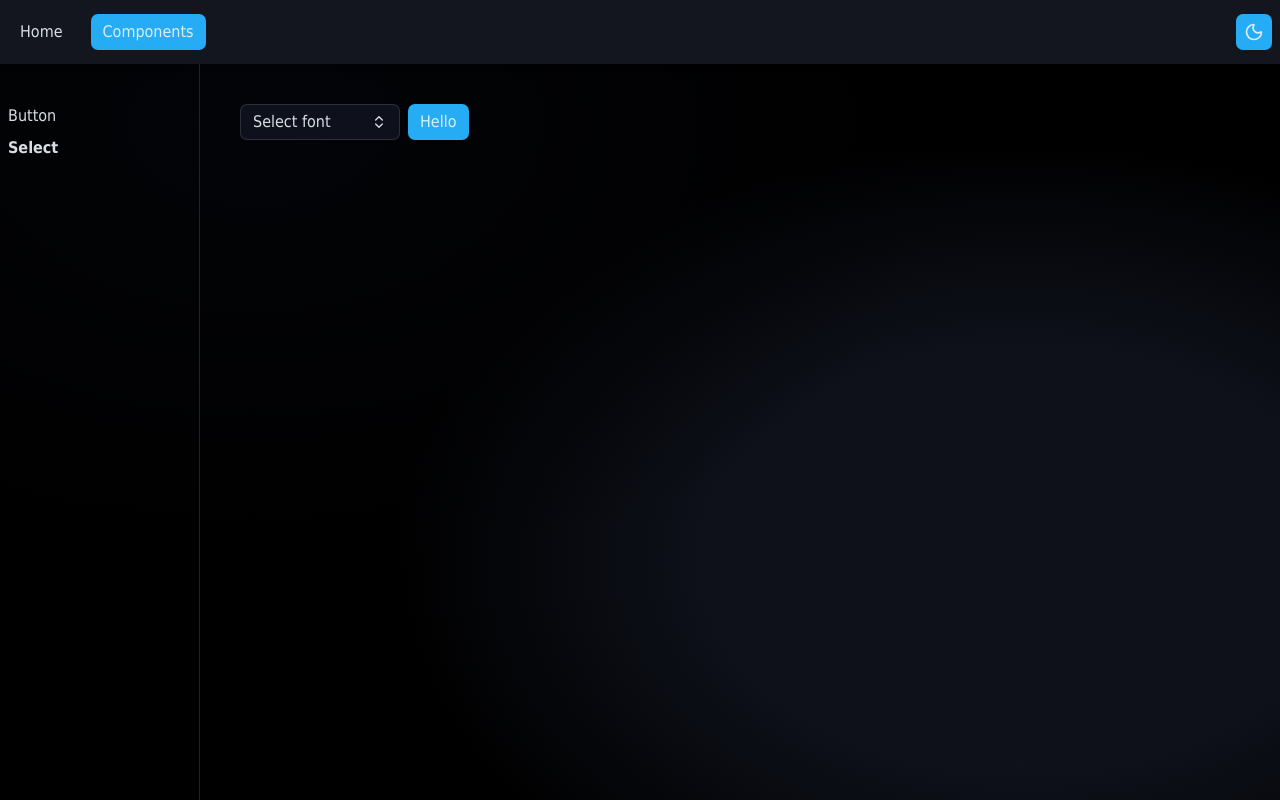
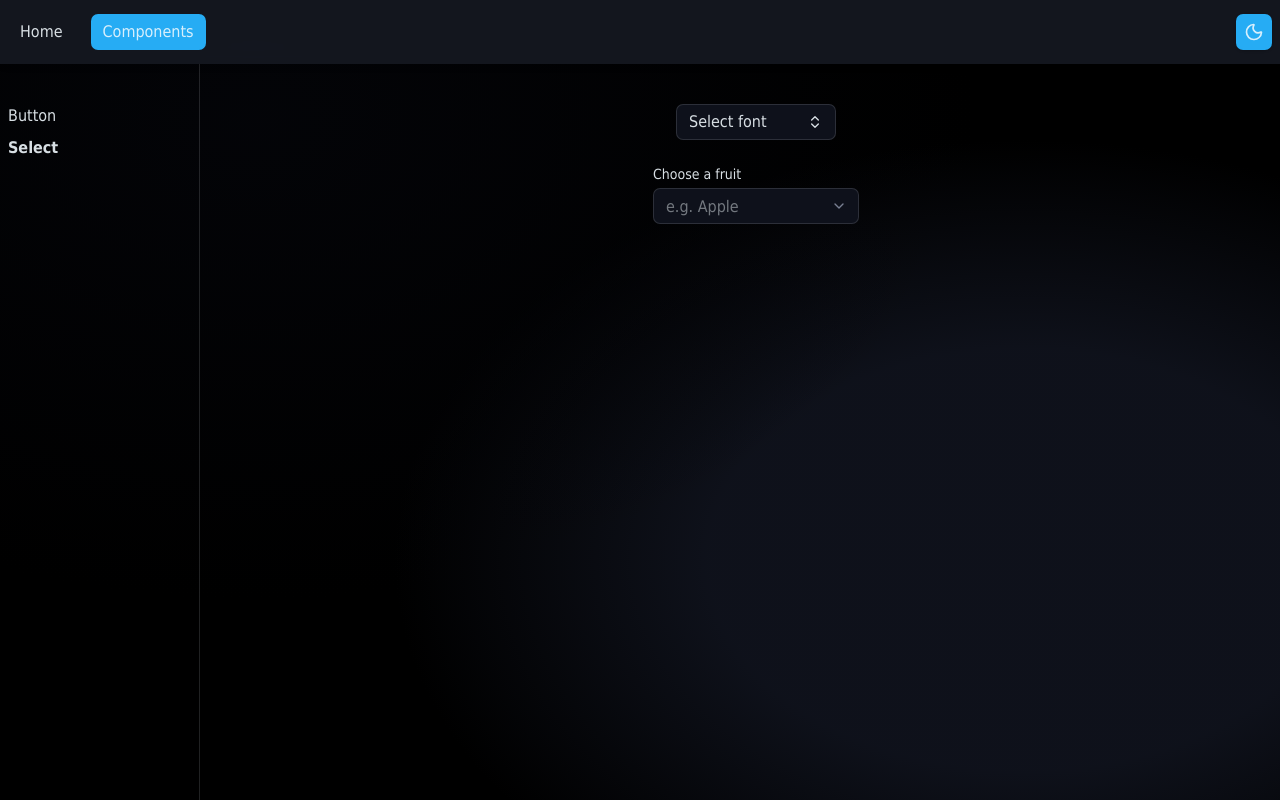
Before and after one commit to k4in/frontendarium, a React (Vite) app: page /components/select in a window 1280 px wide. Built offline with nearby package versions, Linux system fonts and the light colour scheme.

Commit message:
combobox

```diff
--- /dev/null
+++ b/src/components/ui/combobox.tsx
@@ -0,0 +1,90 @@
+import { Combobox } from '@base-ui-components/react/combobox';
+import { useId } from 'react';
+import { Check, X, ChevronDown } from 'lucide-react';
+import { INTERACTIVE_DATA_STYLES } from '@/lib/base-styles';
+import { cn } from '@/lib/utils/cn';
+
+const fruits = [
+  'Apple',
+  'Banana',
+  'Orange',
+  'Pineapple',
+  'Grape',
+  'Mango',
+  'Strawberry',
+  'Blueberry',
+  'Raspberry',
+  'Blackberry',
+  'Cherry',
+  'Peach',
+  'Pear',
+  'Plum',
+  'Kiwi',
+  'Watermelon',
+  'Cantaloupe',
+  'Honeydew',
+  'Papaya',
+  'Guava',
+  'Lychee',
+  'Pomegranate',
+  'Apricot',
+  'Grapefruit',
+  'Passionfruit',
+];
+
+export function ComboboxComponent() {
+  const id = useId();
+  return (
+    <Combobox.Root items={fruits}>
+      <div className="relative flex flex-col gap-1 text-sm">
+        <label htmlFor={id}>Choose a fruit</label>
+        <Combobox.Input
+          placeholder="e.g. Apple"
+          id={id}
+          className={cn(
+            'bg-background flex h-9 min-w-40 items-center justify-between gap-3 rounded border px-3 text-base text-foreground select-none hover:bg-accent data-[popup-open]:bg-background cursor-default',
+            INTERACTIVE_DATA_STYLES
+          )}
+        />
+        <div className="absolute right-2 bottom-0 flex h-9 items-center justify-center text-muted-foreground">
+          <Combobox.Clear
+            className="flex h-9 w-6 items-center justify-center rounded bg-transparent p-0"
+            aria-label="Clear selection"
+          >
+            <X className="size-4" />
+          </Combobox.Clear>
+          <Combobox.Trigger
+            className="flex h-9 w-6 items-center justify-center rounded bg-transparent p-0"
+            aria-label="Open popup"
+          >
+            <ChevronDown className="size-4" />
+          </Combobox.Trigger>
+        </div>
+      </div>
+
+      <Combobox.Portal>
+        <Combobox.Positioner className="outline-none" sideOffset={4}>
+          <Combobox.Popup className="w-[var(--anchor-width)] max-h-[min(var(--available-height),23rem)] max-w-[var(--available-width)] origin-[var(--transform-origin)] overflow-y-auto scroll-pt-2 scroll-pb-2 overscroll-contain rounded-md bg-popover text-popover-foreground py-2 shadow outline-1 outline-border transition-[transform,scale,opacity] data-[ending-style]:scale-95 data-[ending-style]:opacity-0 data-[starting-style]:scale-95 data-[starting-style]:opacity-0">
+            <Combobox.Empty className="px-4 py-2 text-muted-foreground empty:m-0 empty:p-0">
+              No fruits found.
+            </Combobox.Empty>
+            <Combobox.List>
+              {(item: string) => (
+                <Combobox.Item
+                  key={item}
+                  value={item}
+                  className="grid cursor-default grid-cols-[0.75rem_1fr] items-center gap-2 py-2 pr-8 pl-4 text-base leading-4 outline-none select-none data-[highlighted]:relative data-[highlighted]:z-0 data-[highlighted]:text-accent-foreground data-[highlighted]:bg-accent"
+                >
+                  <Combobox.ItemIndicator className="col-start-1">
+                    <Check className="size-3" />
+                  </Combobox.ItemIndicator>
+                  <div className="col-start-2">{item}</div>
+                </Combobox.Item>
+              )}
+            </Combobox.List>
+          </Combobox.Popup>
+        </Combobox.Positioner>
+      </Combobox.Portal>
+    </Combobox.Root>
+  );
+}
--- a/src/routes/components/select.tsx
+++ b/src/routes/components/select.tsx
@@ -1,6 +1,6 @@
 import { createFileRoute } from '@tanstack/react-router';
 import { SelectComponent } from '@/components/ui/select';
-import { Button } from '@/components/ui/button';
+import { ComboboxComponent } from '@/components/ui/combobox';
 
 export const Route = createFileRoute('/components/select')({
   component: RouteComponent,
@@ -8,9 +8,9 @@ export const Route = createFileRoute('/components/select')({
 
 function RouteComponent() {
   return (
-    <div className="flex items-center gap-2">
+    <div className="flex items-center flex-col gap-6">
       <SelectComponent />
-      <Button>Hello</Button>
+      <ComboboxComponent />
     </div>
   );
 }
--- a/src/routes/index.tsx
+++ b/src/routes/index.tsx
@@ -101,15 +101,6 @@ function Index() {
               </div>
             </article>
           ))}
-        <div className="bg-primary text-primary-foreground p-4 rounded">primary</div>
-        <div className="bg-secondary text-secondary-foreground p-4 rounded">secondary</div>
-        <div className="bg-muted text-muted-foreground p-4 rounded">muted</div>
-        <div className="bg-card text-card-foreground p-4 rounded hover:bg-accent hover:text-accent-foreground transition-colors">
-          accent (hover)
-        </div>
-        <div className="bg-background text-foreground border rounded p-4">background</div>
-        <div className="card text-destructive">destructive</div>
-        <div className="card text-success">success</div>
       </div>
     </div>
   );
```
